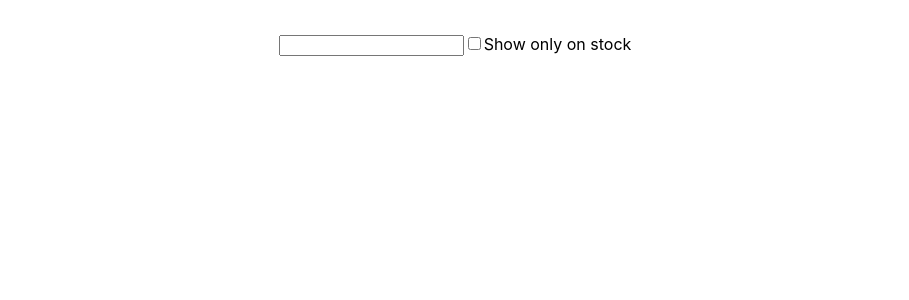
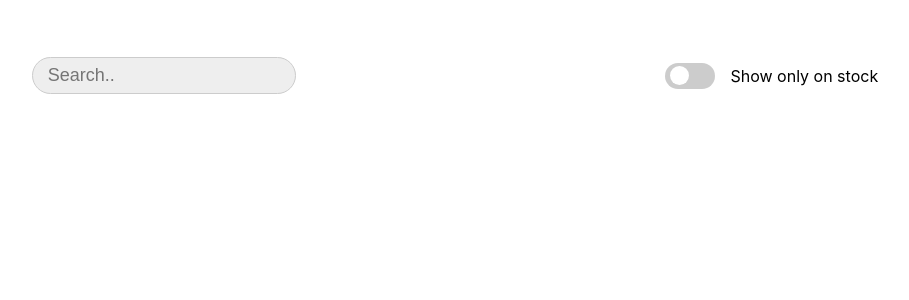
Before and after one commit to Abd-Elaty/React-food-market, a React (Vite) app: page / in a window 1280 px wide. Shown: the top 300 px of the page, without its empty margins (185-1094 px from the left). Built offline with nearby package versions, Linux system fonts and the light colour scheme.

Commit message:
header complete

```diff
--- a/src/components/Header.jsx
+++ b/src/components/Header.jsx
@@ -1,26 +1,31 @@
+import '../styles/header.scss'
+
 function Search () {
   return(
     <>
-      <input type="search"></input>
+      <input type="text" placeholder='Search..'></input>
     </>
   )
 }
 
 function Filter () {
   return(
-    <>
-      <input type="checkbox"></input>
-      <span>Show only on stock</span>
-    </>
+    <div className='filter'>
+      <label className="switch">
+        <input type="checkbox"></input>
+        <span className="slider"></span>
+      </label>
+      <p>Show only on stock</p>
+    </div>
   )
 }
 
 function Header (){
   return(
-    <>
+    <div className='header'>
       <Search/>
       <Filter/>
-    </>
+    </div>
   )
 }
 
--- a/src/styles/global.css
+++ b/src/styles/global.css
@@ -1,6 +1,6 @@
 body {
   margin: 0;
-  display: flex;
+  /* display: flex; */
   /* place-items: center; */
   min-height: 100vh;
   font-family: Inter, system-ui, Avenir, Helvetica, Arial, sans-serif;
@@ -9,6 +9,13 @@ body {
 
 #root {
   margin: 0 auto;
+  max-width: 1250px;
   padding: 2rem;
   text-align: center;
 }
+
+@media (max-width:290px) {
+  #root {
+    padding: 8px;
+  }
+}
--- /dev/null
+++ b/src/styles/header.scss
@@ -0,0 +1,88 @@
+// header & search bar
+
+.header {
+  display: flex;
+  justify-content: space-around;
+  flex-wrap: wrap;
+  .filter {
+    display: flex;
+    place-items: center;
+    margin-top: 25px;
+    p {
+    margin: 0 0 0 15px;
+    text-align: left;
+    }
+  }
+  > input {
+    outline: none;
+    border-radius: 21px;
+    color: #706c6c;
+    font-size: 18px;
+    line-height: 25px;
+    background-color: #eee;
+    padding: 5px 15px;
+    border: 1px solid #ccc;
+    max-width: 95%;
+    margin-top: 25px;
+    &:focus {
+      border: 1px solid #2291f3;
+    }
+    &:focus::-webkit-input-placeholder{
+      color: transparent;
+    }
+  }
+}
+
+@media (max-width:290px) {
+  P {
+    font-size: 14px;
+  }
+}
+
+// togle switch
+.switch {
+  display: flex;
+  input {
+  -webkit-appearance: none;
+  -moz-appearance: none;
+  appearance: none;
+  margin: 0;
+  &:checked + .slider {
+    background-color: #2196f3;
+  }
+  &:checked + .slider::before {
+    content: " ";
+    transform: translateX(21px);
+    color: #2196f3;
+  }
+  &:focus + .slider {
+    box-shadow: 0 0 1px 0 #2196f3;
+  }
+  }
+  .slider {
+  display: block;
+  width: 50px;
+  height: 26px;
+  border-radius: 34px;
+  background-color: #ccc;
+  position: relative;
+  transition: 0.3s ease;
+  &::before {
+    content: " ";
+    position: absolute;
+    width: 19px;
+    height: 19px;
+    border-radius: 50%;
+    background-color: #fff;
+    left: 5px;
+    top: 3px;
+    transition: 0.3s ease;
+    display: flex;
+    justify-content: center;
+    align-items: center;
+    font-size: 10px;
+    color: #ccc;
+    }
+  }
+
+}
```
